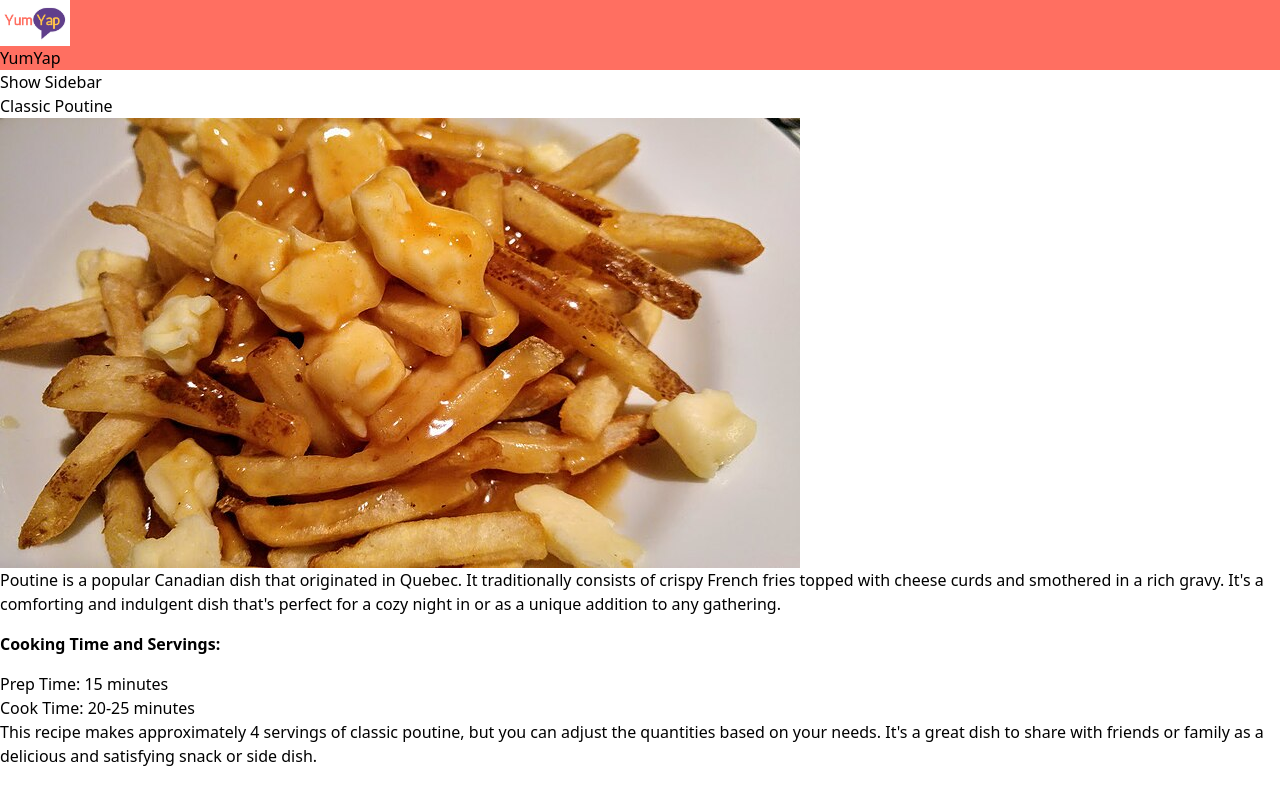
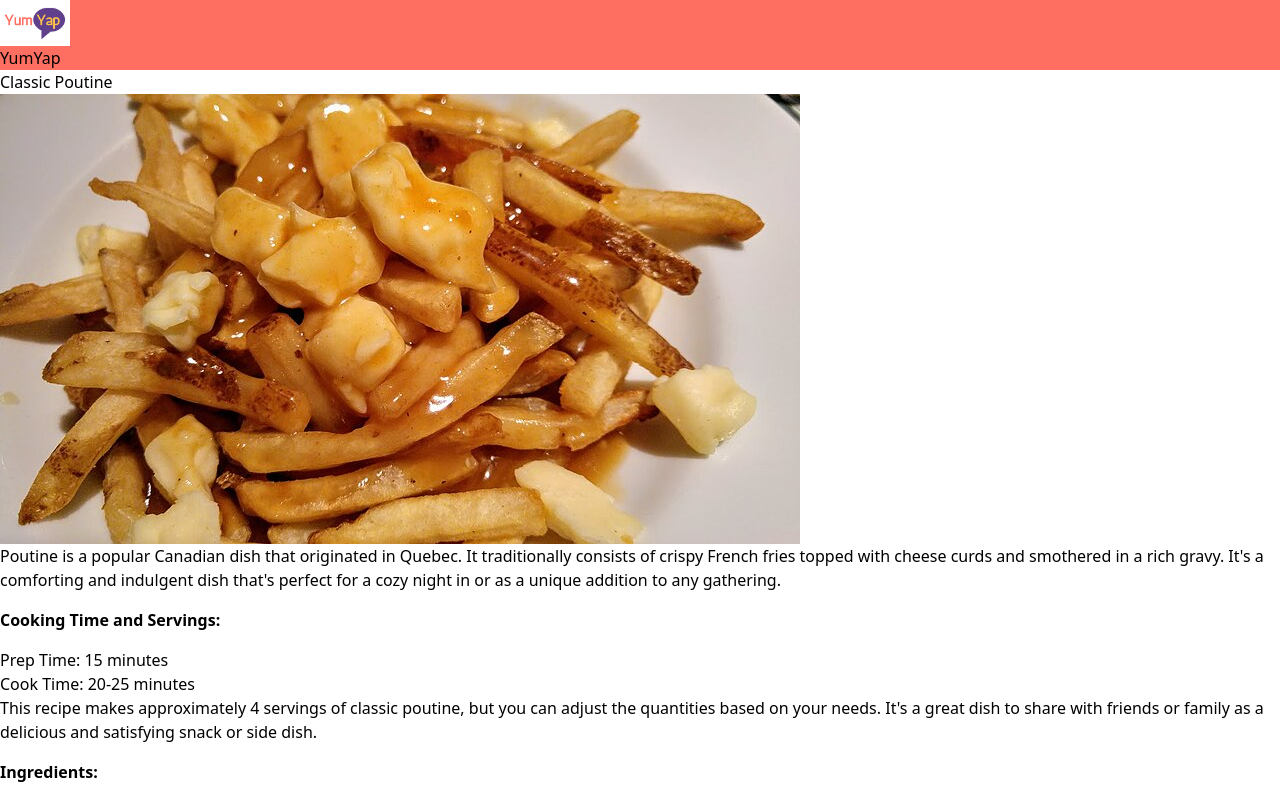
Before and after one commit to RD2P/YumYap, a React (Vite) app: page / in a window 1280 px wide. Shown: the top 788 px of the page. Built offline with nearby package versions, Linux system fonts and the light colour scheme.

Commit message:
remove sidebar

```diff
--- a/src/App.jsx
+++ b/src/App.jsx
@@ -10,7 +10,7 @@ function App() {
 
 
   const [recipe, setRecipe] = useState('')
-  const [showSidebar, setShowSidebar] = useState(false)
+  // const [showSidebar, setShowSidebar] = useState(false)
   useEffect(() => {
     import("./md/poutine.md")
       // import("./md/carbonara.md")
@@ -25,9 +25,9 @@ function App() {
   return (
     <>
       <Header />
+      {/* {showSidebar ? <SideBar setShowSidebar={setShowSidebar} /> : <button onClick={() => setShowSidebar(true)}>Show Sidebar</button>} */}
       <div className='flex max-w-7xl mx-auto'>
-        {showSidebar ? <SideBar setShowSidebar={setShowSidebar} /> : <button onClick={() => setShowSidebar(true)}>Show Sidebar</button>}
-        <main className='w-3/4'>
+        <main>
           <Markdown>{recipe}</Markdown>
         </main>
       </div>
```
